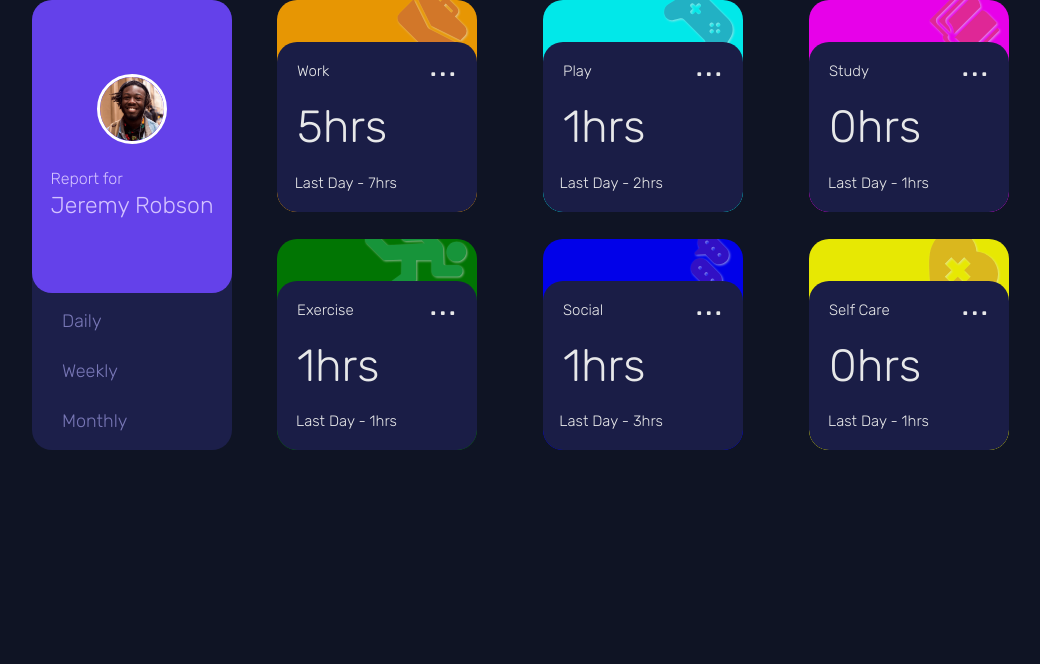
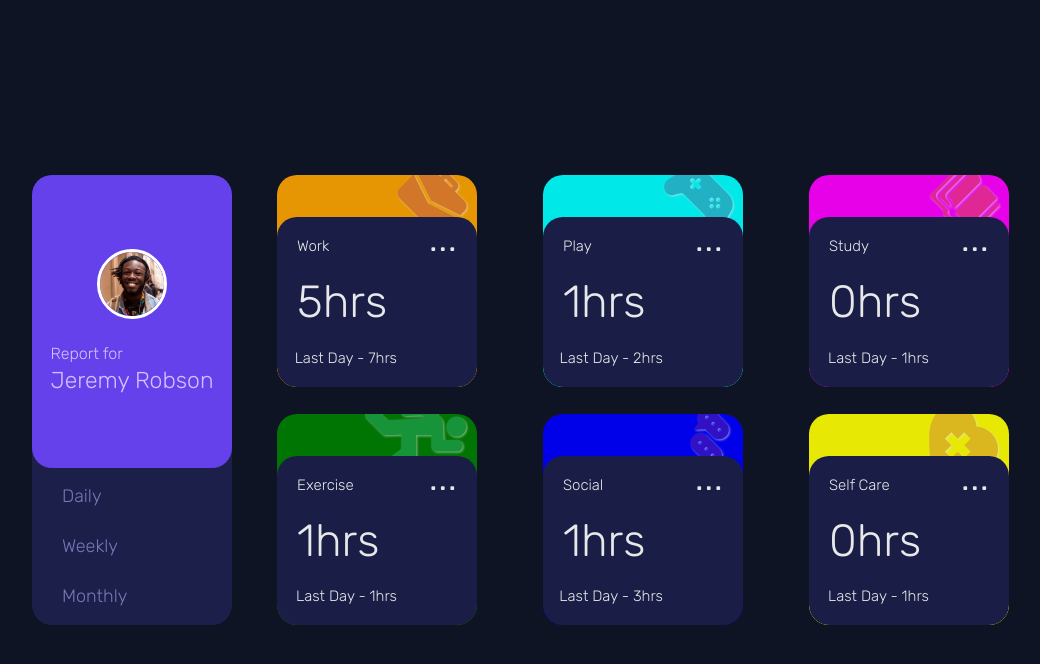
Before and after one commit to Hectorjmz/time-tracking-tractor, a plain HTML site: page index.html in a window 1280 px wide. Shown: the whole page, without its empty margins (108-1148 px from the left). Drawn offline with Linux system fonts and the light colour scheme.

Commit message:
css body center

```diff
--- a/css/style.css
+++ b/css/style.css
@@ -5,12 +5,15 @@
 }
 
 html {
+    display: flex;
+    justify-content: center;
     font-size: 62.5%;
     height: 100vh;
     width: 100vw;
 }
 
 body {
+    margin-top: 4rem;
     font-size: 1.8rem;
     font-family: 'Rubik', sans-serif;
     font-weight: 300;
@@ -158,7 +161,9 @@ h2 {
 }
 
 @media (min-width: 575.98px) {
-    body {}
+    body {
+        margin: auto;
+    }
     main {
         flex-direction: row;
         height: 45rem;
```
Also changed, not shown: 1 other file.
